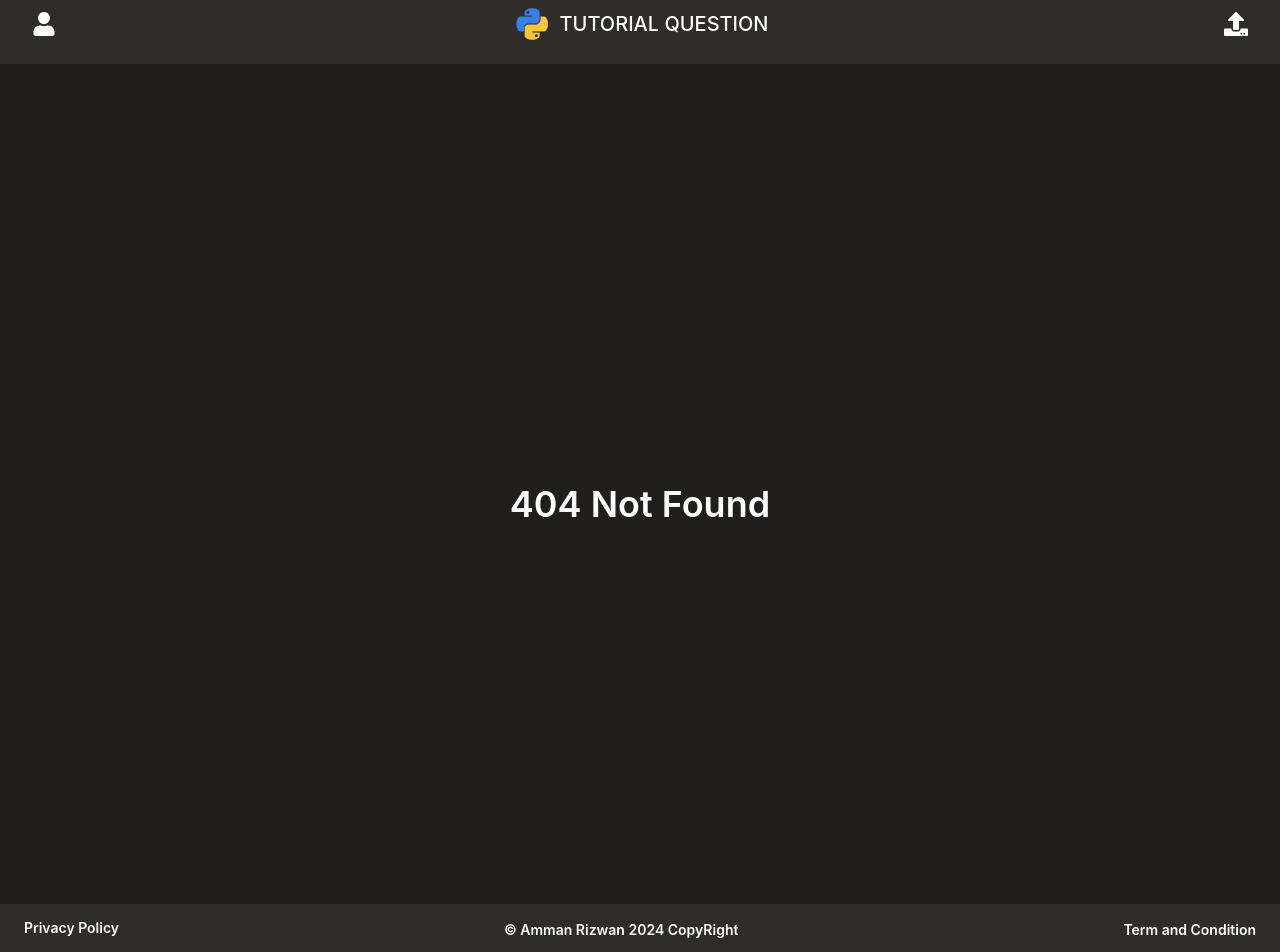
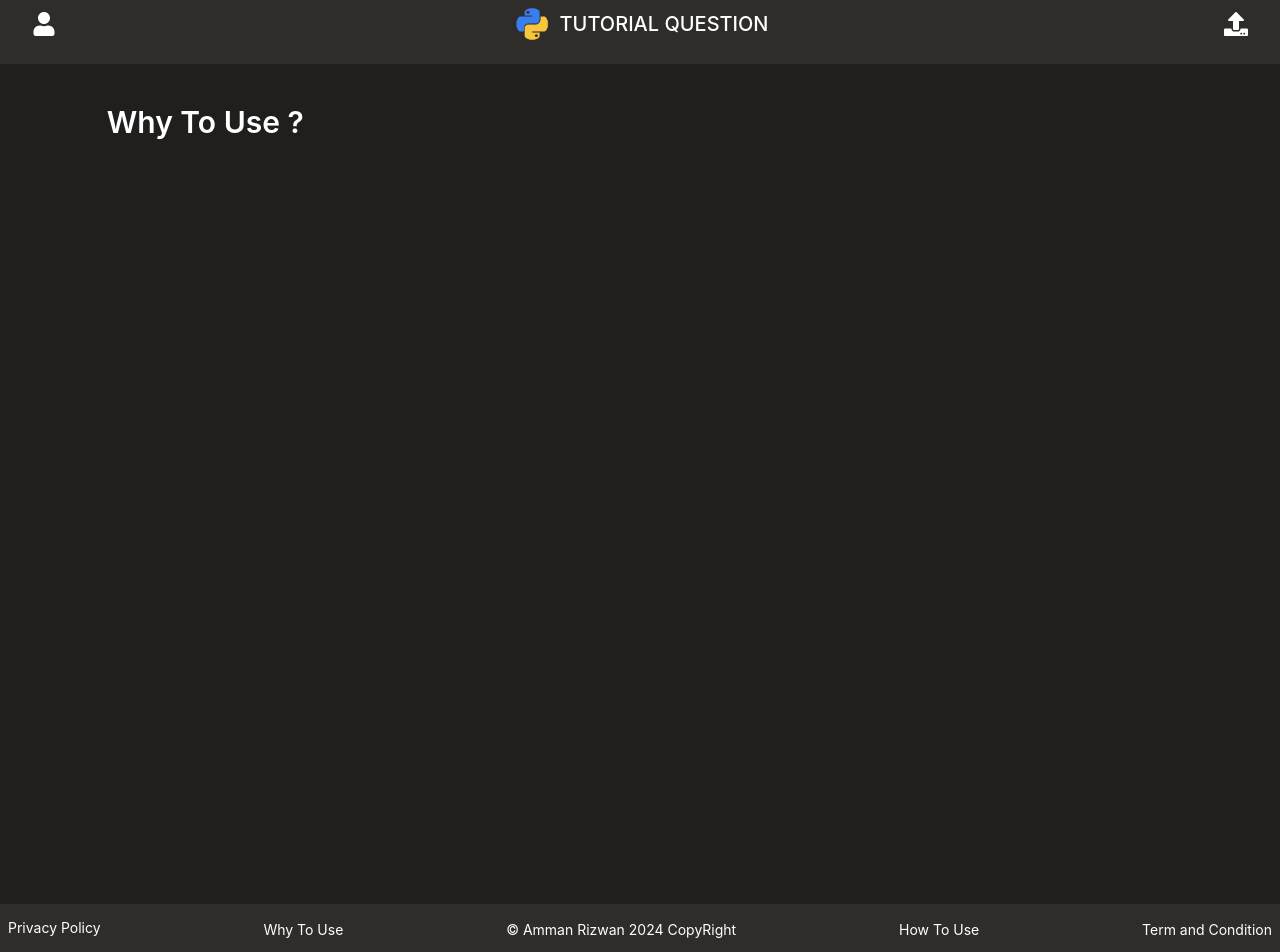
Before and after one commit to AmmanRizwan/python-question-client, a React (Create React App) app: page /whyuse in a window 1280 px wide. Before the commit this address had no page. Shown: the part 16-968 px from the top of the page. Built offline with nearby package versions, Linux system fonts and the light colour scheme.

Commit message:
add two new Pages

```diff
--- a/src/App.js
+++ b/src/App.js
@@ -5,6 +5,8 @@ import Footer from "./components/Footer"
 import User from "./page/User"
 import CreateData from "./page/CreateData";
 import NotFound from './page/NotFound';
+import HowToUse from "./page/HowToUse"
+import WhyToUse from "./page/WhyToUse"
 
 function App() {
 
@@ -17,6 +19,8 @@ function App() {
     <Route path="/" element={<Home />} />
     <Route path="/user" element={<User />}/>
     <Route path="/senddata" element={<CreateData />} />
+    <Route path="/use" element={<HowToUse />} />
+    <Route path='/whyuse' element={<WhyToUse />} />
     <Route path="*" element={<NotFound />} />
 
     </Routes>
--- a/src/components/Footer.jsx
+++ b/src/components/Footer.jsx
@@ -2,9 +2,11 @@ import React from "react";
 
 const Footer = () => {
   return (
-    <footer className="flex flex-col sm:flex-row jusitfy-center items-center sm:justify-between bg-[#2F2D29] px-6 py-3 text-white space-y-1 text-sm font-semibold select-none">
+    <footer className="flex flex-col sm:flex-row jusitfy-center items-center sm:justify-between bg-[#2F2D29] px-2 py-3 text-white space-y-1 text-sm select-none">
       <div>Privacy Policy</div>
+      <a href="/whyuse" className="hover:underline">Why To Use</a>
       <div>&copy; Amman Rizwan {new Date().getFullYear()} CopyRight</div>
+      <a href="/use" className="hover:underline">How To Use</a>
       <div>Term and Condition</div>
     </footer>
   )
--- a/src/page/CreateData.jsx
+++ b/src/page/CreateData.jsx
@@ -29,7 +29,6 @@ const CreateData = () => {
     <div className="text-white min-h-screen flex justify-center">
       <div className="w-5/6">
 
-
       <div className="text-xl sm:text-3xl text-center py-4 font-bold">SEND AN ANSWER WITH QUESTION</div>
         <form onSubmit={(e) => handleSubmit(e)} className="mb-20">
           <div className="flex flex-col ">
--- /dev/null
+++ b/src/page/HowToUse.jsx
@@ -0,0 +1,19 @@
+import DEMO from '../data/demo.mp4';
+
+const HowToUse = () => {
+  return (
+    <section className="min-h-screen flex flex-col items-center text-white">
+      <div className="w-5/6">
+      <h1 className="font-semibold text-xl transition-all duration-500 sm:text-3xl">How To Use ?</h1>
+      <p className="mt-3 sm:text-base text-sm">There is the small video which give you a quick understand how you can use this app by sending the code and question to store in our app.</p>
+      <video className="grow my-10" controls>
+        <source src={DEMO} type="video/mp4" />
+      </video>
+      <p className="mb-10">You Can Run Your Program As You Have Run in Your Computer. This is Complete Refrence How You Can Submit Your Code in this App.</p>
+
+      </div>
+    </section>
+  )
+}
+
+export default HowToUse;
--- /dev/null
+++ b/src/page/WhyToUse.jsx
@@ -0,0 +1,13 @@
+import React from "react";
+
+const WhyToUse = () => {
+  return (
+    <section className="min-h-screen flex flex-col items-center text-white">
+      <div className="w-5/6">
+      <h1 className="font-semibold text-xl sm:text-3xl">Why To Use ?</h1>
+      </div>
+    </section>
+  )
+}
+
+export default WhyToUse;
```
Also changed, not shown: 1 other file (tests, documents, lock files or other folders).
